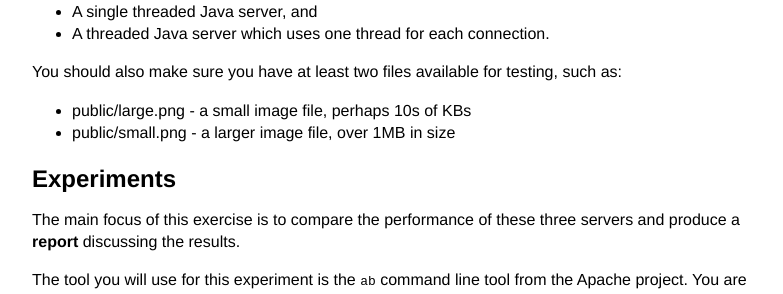
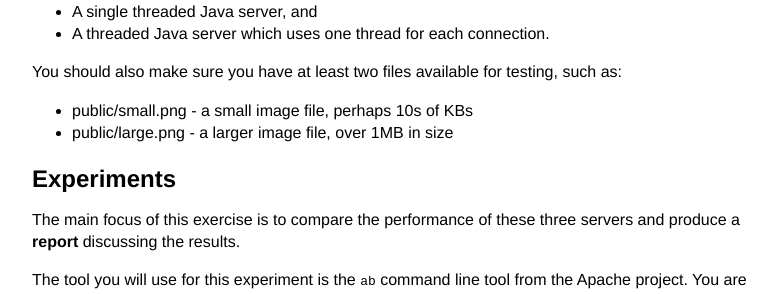
Before and after one commit to sillito/websystems, a Jekyll site: the page built from exercises/servers.markdown, in a window 1280 px wide. Shown: the part 543-837 px from the top of the page, without its empty margins (248-1031 px from the left). Built offline with Jekyll 4.4.1, drawn with Linux system fonts in a browser that asks for light colours; Markdown is read by kramdown in place of the engine named in the settings.

Commit message:
switch large and small

```diff
--- a/exercises/servers.markdown
+++ b/exercises/servers.markdown
@@ -18,8 +18,8 @@ For this exercise you will need to modify the two Java servers to serve static a
 
 You should also make sure you have at least two files available for testing, such as:
 
-* public/large.png - a small image file, perhaps 10s of KBs
-* public/small.png - a larger image file, over 1MB in size
+* public/small.png - a small image file, perhaps 10s of KBs
+* public/large.png - a larger image file, over 1MB in size
 
 ## Experiments
 
```
